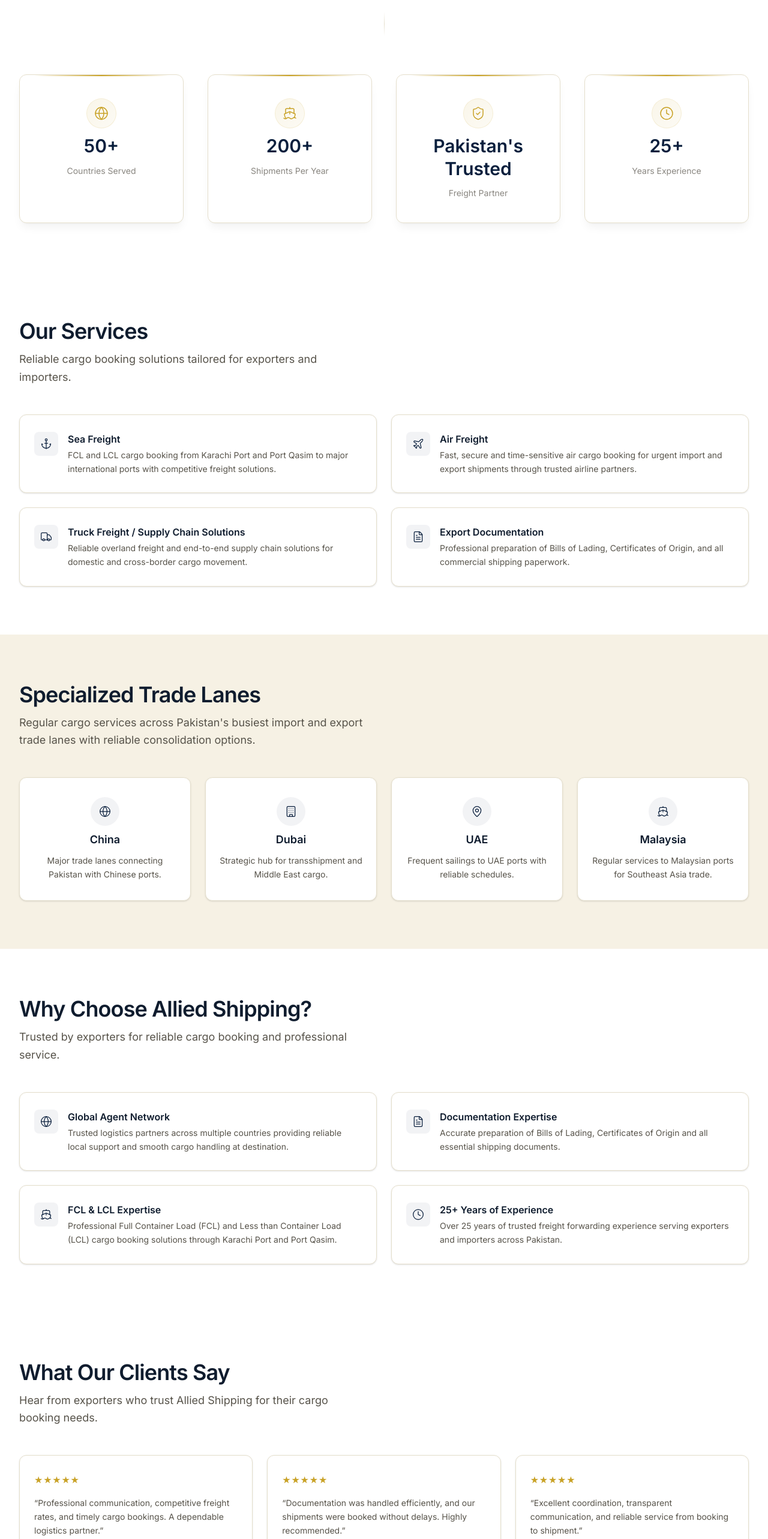
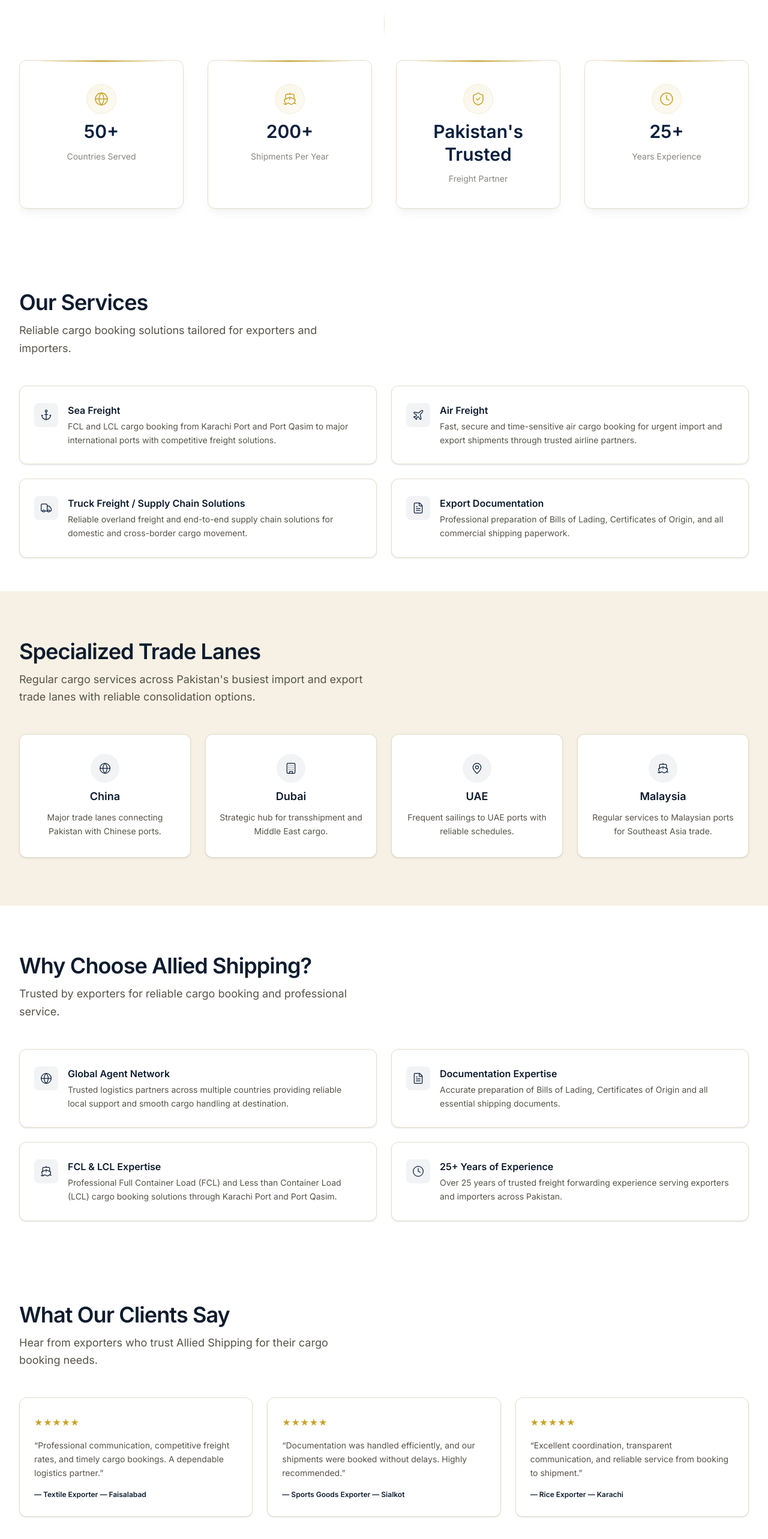
Before and after one commit to Mairaarshad19/allied-shipping-website, a Next.js app: page / in a window 1280 px wide. Shown: the part 860-3426 px from the top of the page at 60% size. Built offline with nearby package versions, Linux system fonts and the light colour scheme.

Commit message:
style(layout): improve section spacing and visual rhythm

```diff
--- a/components/Services.tsx
+++ b/components/Services.tsx
@@ -31,7 +31,7 @@
 
 export default function Services() {
   return (
-    <section id="services" className="bg-white py-10 sm:py-16 lg:py-20">
+    <section id="services" className="bg-white py-6 sm:py-10 lg:py-14">
       <Container>
         {/* Section header */}
         <Reveal type="fade-up">
--- a/components/Stats.tsx
+++ b/components/Stats.tsx
@@ -31,7 +31,7 @@
       {/* Visual divider */}
       <div className="mx-auto w-px h-8 sm:h-10 bg-gradient-to-b from-transparent via-border to-transparent" />
 
-      <Container className="mt-8 sm:mt-12 md:mt-16">
+      <Container className="mt-6 sm:mt-8 md:mt-10">
         <div className="grid grid-cols-1 sm:grid-cols-2 lg:grid-cols-4 gap-6 sm:gap-8 md:gap-10">
           {STATS.map((stat, index) => {
             const Icon = stat.icon;
--- a/components/Testimonials.tsx
+++ b/components/Testimonials.tsx
@@ -21,7 +21,7 @@
 
 export default function Testimonials() {
   return (
-    <section className="bg-white py-10 sm:py-16 lg:py-20">
+    <section className="bg-white py-6 sm:py-10 lg:py-14">
       <Container>
         {/* Section header */}
         <Reveal type="fade-up">
--- a/components/VisionMission.tsx
+++ b/components/VisionMission.tsx
@@ -4,7 +4,7 @@
 
 export default function VisionMission() {
   return (
-    <section className="bg-beige-warm py-10 sm:py-16 lg:py-20">
+    <section className="bg-beige-warm py-6 sm:py-10 lg:py-14">
       <Container>
         <div className="grid grid-cols-1 lg:grid-cols-2 gap-8 sm:gap-10 lg:gap-14 items-start">
           {/* Left — text */}
```
